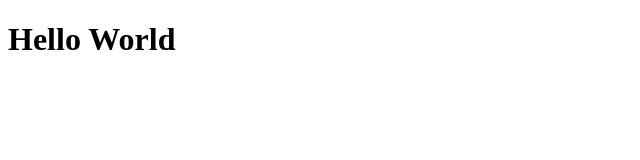
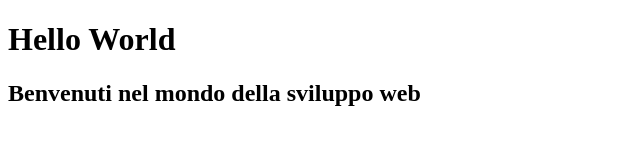
Before and after one commit to fabriziom90/htmlcss-hello, a plain HTML site: page index.html in a window 1280 px wide. Shown: the whole page, without its empty margins (0-640 px from the left). Drawn offline with Linux system fonts and the light colour scheme.

Commit message:
Prima modifica al file index - aggiunto tag

```diff
--- a/index.html
+++ b/index.html
@@ -8,5 +8,6 @@
 </head>
 <body>
     <h1>Hello World</h1>
+    <h2>Benvenuti nel mondo della sviluppo web</h2>
 </body>
 </html>
```
